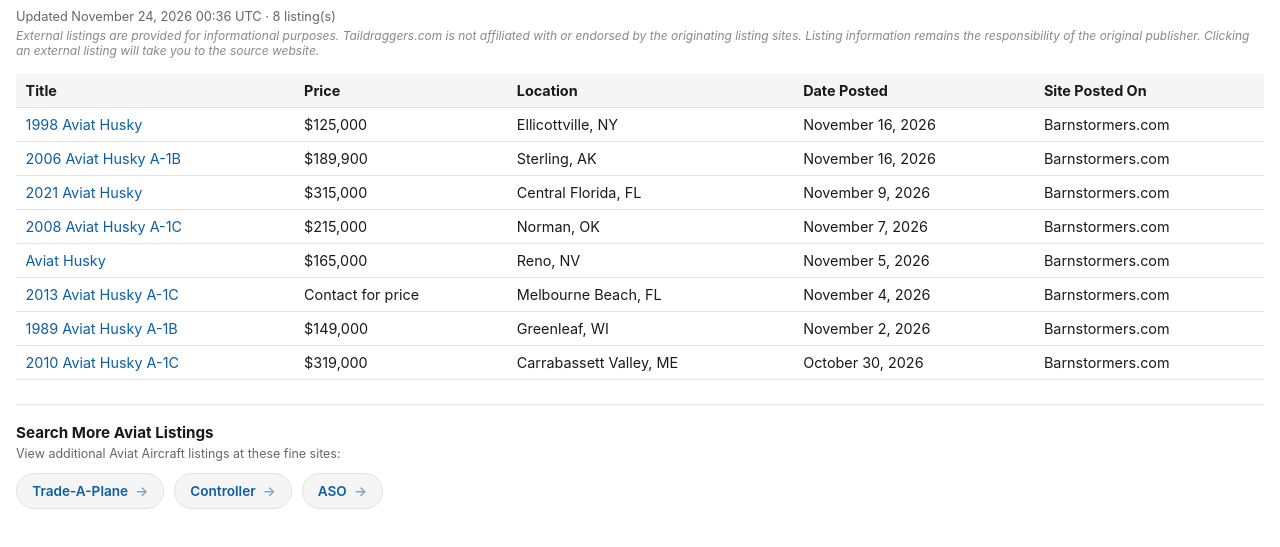
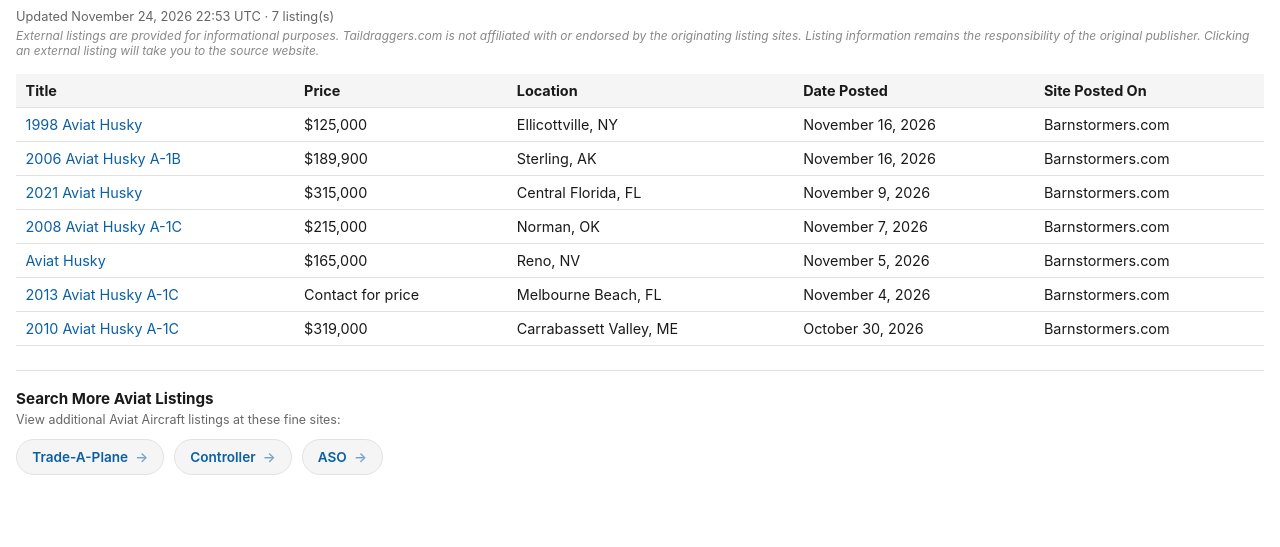
Before and after one commit to taildraggers/aviat, a plain HTML site: page docs/index.html in a window 1280 px wide. Shown: the part 43-590 px from the top of the page. Drawn offline with Linux system fonts and the light colour scheme.

Commit message:
Update Aviat listings (2026-11-24)

```diff
--- a/docs/index.html
+++ b/docs/index.html
@@ -76,7 +76,7 @@
 </head>
 <body>
   <h1>Other Aviat Ads on the Web</h1>
-  <div class="updated">Updated November 24, 2026 00:36 UTC &middot; 8 listing(s)</div>
+  <div class="updated">Updated November 24, 2026 22:53 UTC &middot; 7 listing(s)</div>
   <div class="disclaimer">External listings are provided for informational purposes. Taildraggers.com is not affiliated with or endorsed by the originating listing sites. Listing information remains the responsibility of the original publisher. Clicking an external listing will take you to the source website.</div>
   <table>
     <thead>
@@ -89,7 +89,6 @@
         <tr><td><a href="https://www.barnstormers.com/classified-2072509-2008-Aviat-Husky-A1C-200.html" target="_blank" rel="noopener noreferrer">2008 Aviat Husky A-1C</a></td><td>$215,000</td><td>Norman, OK</td><td>November 7, 2026</td><td>Barnstormers.com</td></tr>
         <tr><td><a href="https://www.barnstormers.com/classified-2082173-94-Aviat-Husky-Exp-For-Sale.html" target="_blank" rel="noopener noreferrer">Aviat Husky</a></td><td>$165,000</td><td>Reno, NV</td><td>November 5, 2026</td><td>Barnstormers.com</td></tr>
         <tr><td><a href="https://www.barnstormers.com/classified-1955645-2013-Husky-A-1C-180.html" target="_blank" rel="noopener noreferrer">2013 Aviat Husky A-1C</a></td><td>Contact for price</td><td>Melbourne Beach, FL</td><td>November 4, 2026</td><td>Barnstormers.com</td></tr>
-        <tr><td><a href="https://www.barnstormers.com/classified-2075954-1989-husky-a1b.html" target="_blank" rel="noopener noreferrer">1989 Aviat Husky A-1B</a></td><td>$149,000</td><td>Greenleaf, WI</td><td>November 2, 2026</td><td>Barnstormers.com</td></tr>
         <tr><td><a href="https://www.barnstormers.com/classified-2068143-2010-Husky-A-1C-180.html" target="_blank" rel="noopener noreferrer">2010 Aviat Husky A-1C</a></td><td>$319,000</td><td>Carrabassett Valley, ME</td><td>October 30, 2026</td><td>Barnstormers.com</td></tr>
     </tbody>
   </table>
```
